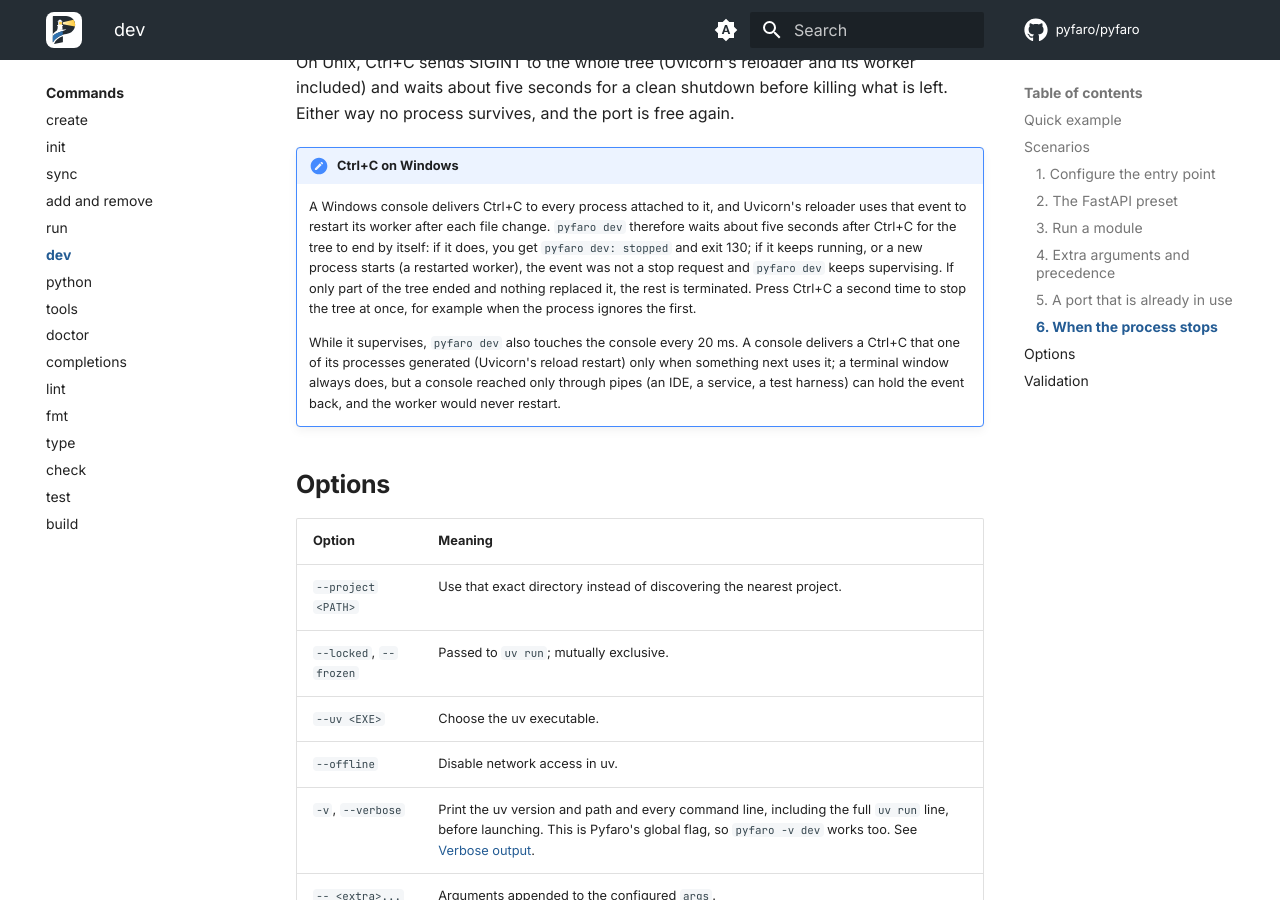
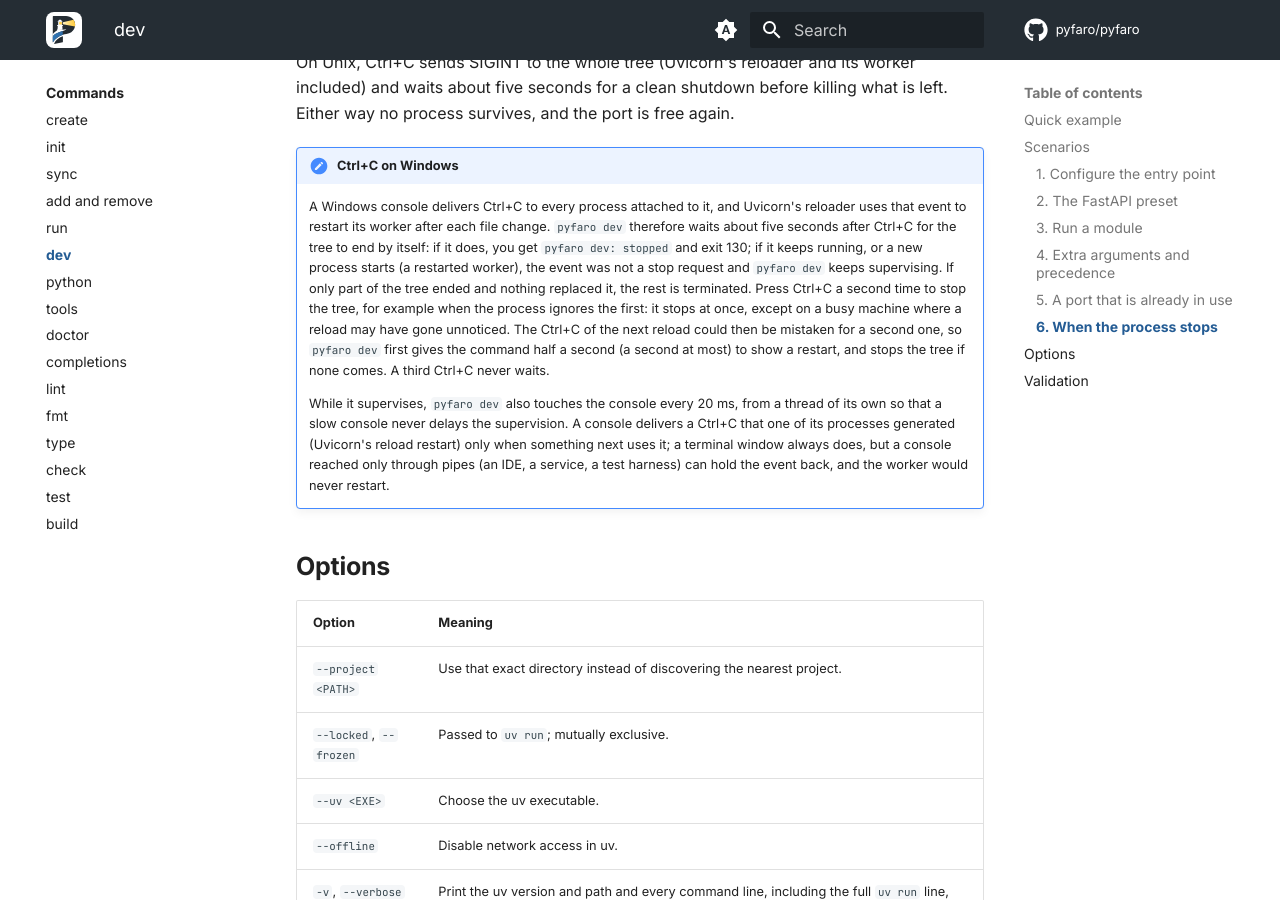
Before and after one commit to pyfaro/pyfaro, an MkDocs documentation site: the page built from website/docs/commands/dev.md, in a window 1280 px wide and 900 px high, scrolled down 3393 px. Built offline with MkDocs 1.6.1 and Material for MkDocs 9.7.7, drawn with Linux system fonts in a browser that asks for light colours; comment, search, counter and statistics services are not loaded.

Commit message:
docs: describe the wait before a second Ctrl-C forces on Windows

```diff
--- a/website/docs/commands/dev.md
+++ b/website/docs/commands/dev.md
@@ -161,14 +161,20 @@ again.
     exit 130; if it keeps running, or a new process starts (a restarted
     worker), the event was not a stop request and `pyfaro dev` keeps
     supervising. If only part of the tree ended and nothing replaced it, the
-    rest is terminated. Press Ctrl+C a second time to stop the tree at once,
-    for example when the process ignores the first.
+    rest is terminated. Press Ctrl+C a second time to stop the tree, for
+    example when the process ignores the first: it stops at once, except on a
+    busy machine where a reload may have gone unnoticed. The Ctrl+C of the next
+    reload could then be mistaken for a second one, so `pyfaro dev` first
+    gives the command half a second (a second at most) to show a restart, and
+    stops the tree if none comes. A third Ctrl+C never waits.
 
-    While it supervises, `pyfaro dev` also touches the console every 20 ms. A
-    console delivers a Ctrl+C that one of its processes generated (Uvicorn's
-    reload restart) only when something next uses it; a terminal window always
-    does, but a console reached only through pipes (an IDE, a service, a test
-    harness) can hold the event back, and the worker would never restart.
+    While it supervises, `pyfaro dev` also touches the console every 20 ms,
+    from a thread of its own so that a slow console never delays the
+    supervision. A console delivers a Ctrl+C that one of its processes
+    generated (Uvicorn's reload restart) only when something next uses it; a
+    terminal window always does, but a console reached only through pipes (an
+    IDE, a service, a test harness) can hold the event back, and the worker
+    would never restart.
 
 ## Options
 
```
Also changed, not shown: CHANGELOG.md.
